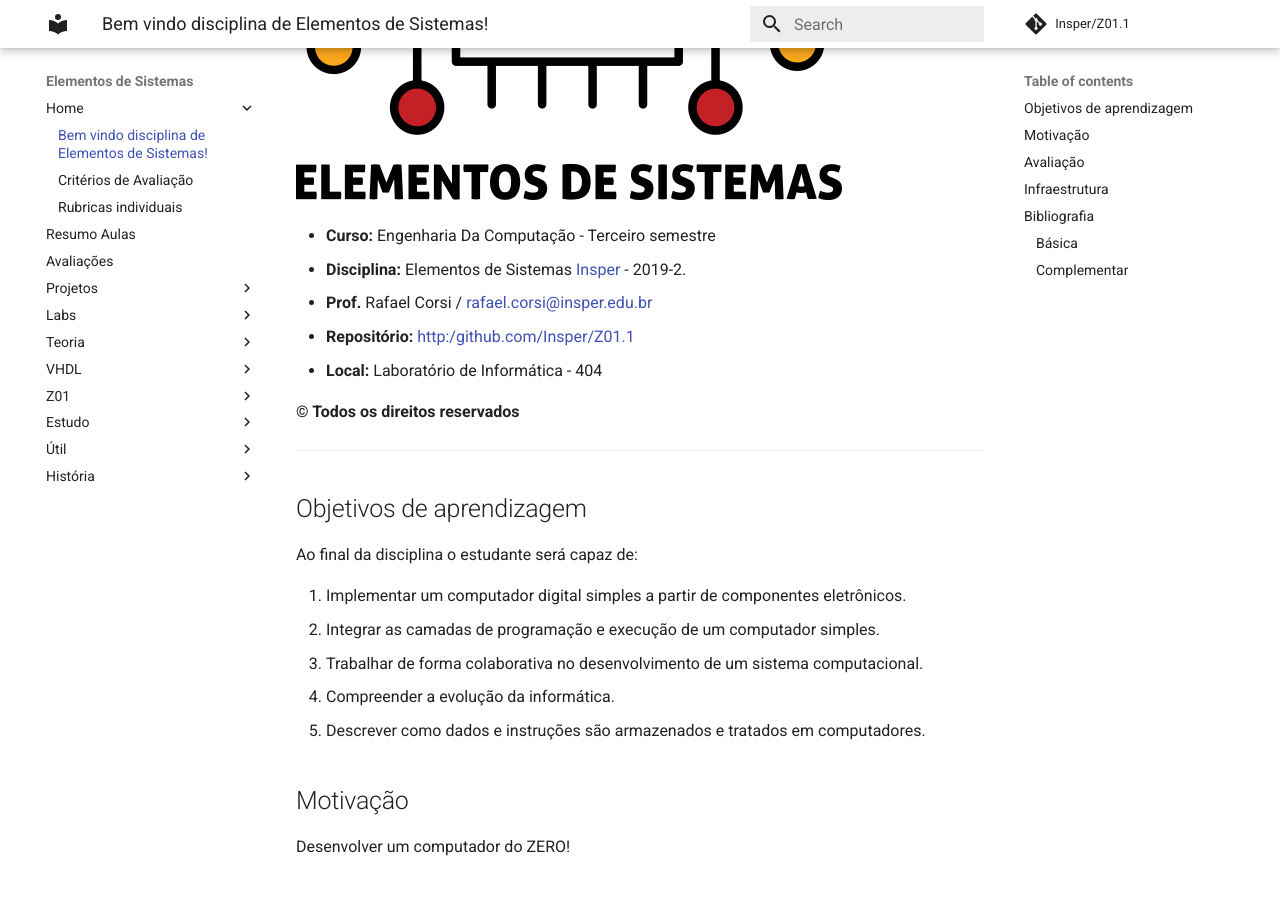
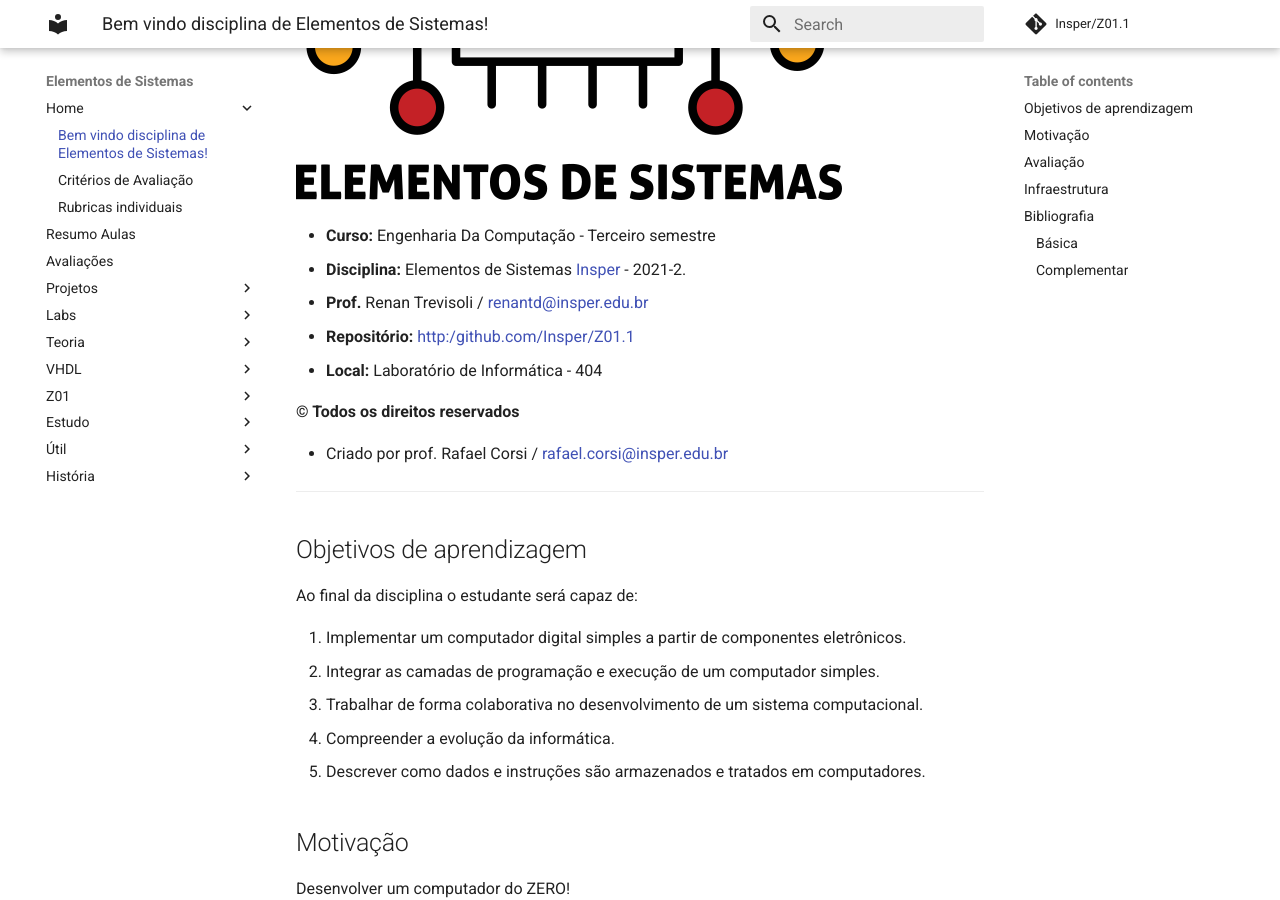
Before and after one commit to lucasfonseca19/Z01.1-Hades, an MkDocs documentation site: the page built from docs-src/index.md, in a window 1280 px wide and 900 px high, scrolled down 414 px. Built offline with MkDocs 1.6.1 and Material for MkDocs 9.7.7, drawn with Linux system fonts in a browser that asks for light colours; comment, search, counter and statistics services are not loaded.

Commit message:
Update index.md

```diff
--- a/docs-src/index.md
+++ b/docs-src/index.md
@@ -3,12 +3,14 @@
 ![](figs/icon-elementos.png)
 
 - **Curso:** Engenharia Da Computação - Terceiro semestre
-- **Disciplina:** Elementos de Sistemas [Insper](https://www.insper.edu.br/) - 2019-2.
-- **Prof.** Rafael Corsi / rafael.corsi@insper.edu.br
+- **Disciplina:** Elementos de Sistemas [Insper](https://www.insper.edu.br/) - 2021-2.
+- **Prof.** Renan Trevisoli / renantd@insper.edu.br
 - **Repositório:** [http:/github.com/Insper/Z01.1](http:/github.com/Insper/Z01.1)
 - **Local:** Laboratório de Informática  - 404
 
 **© Todos os direitos reservados**
+
+- Criado por prof. Rafael Corsi / rafael.corsi@insper.edu.br
 
 -------------------------
 
```
